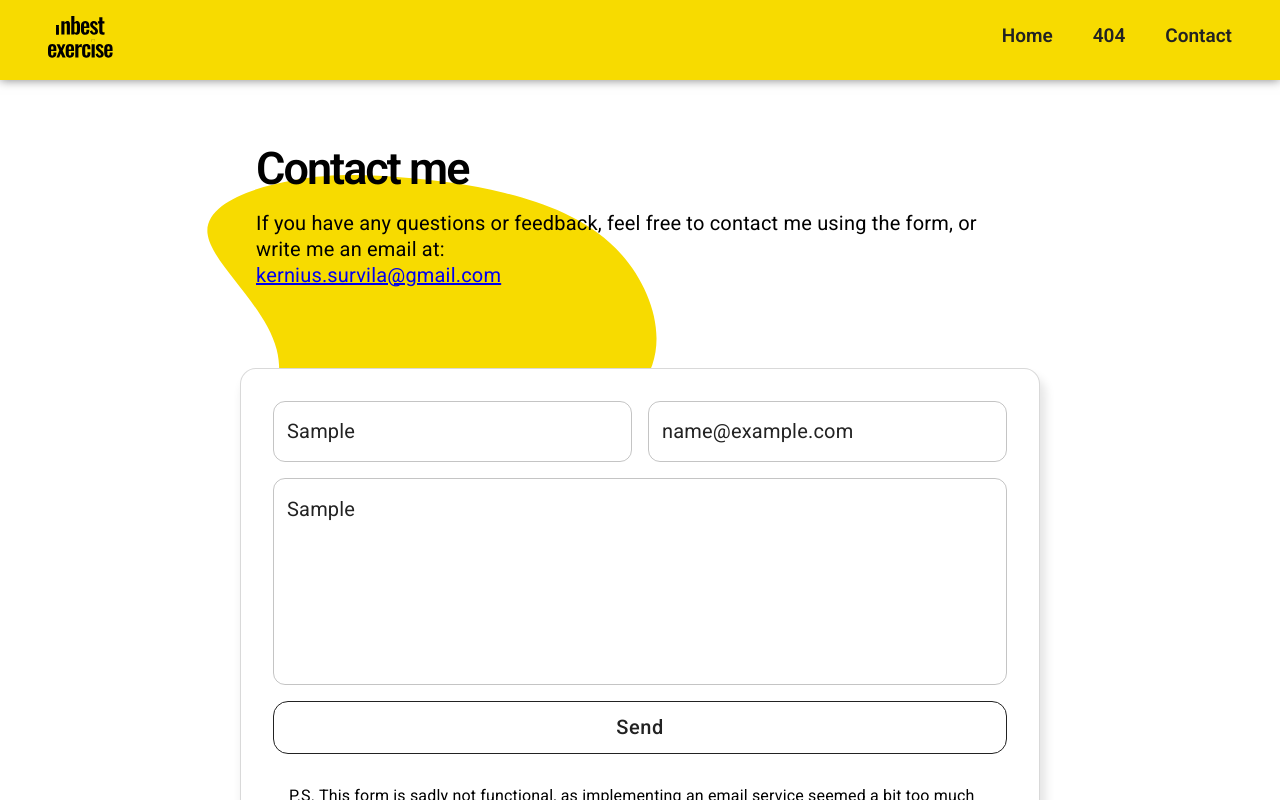
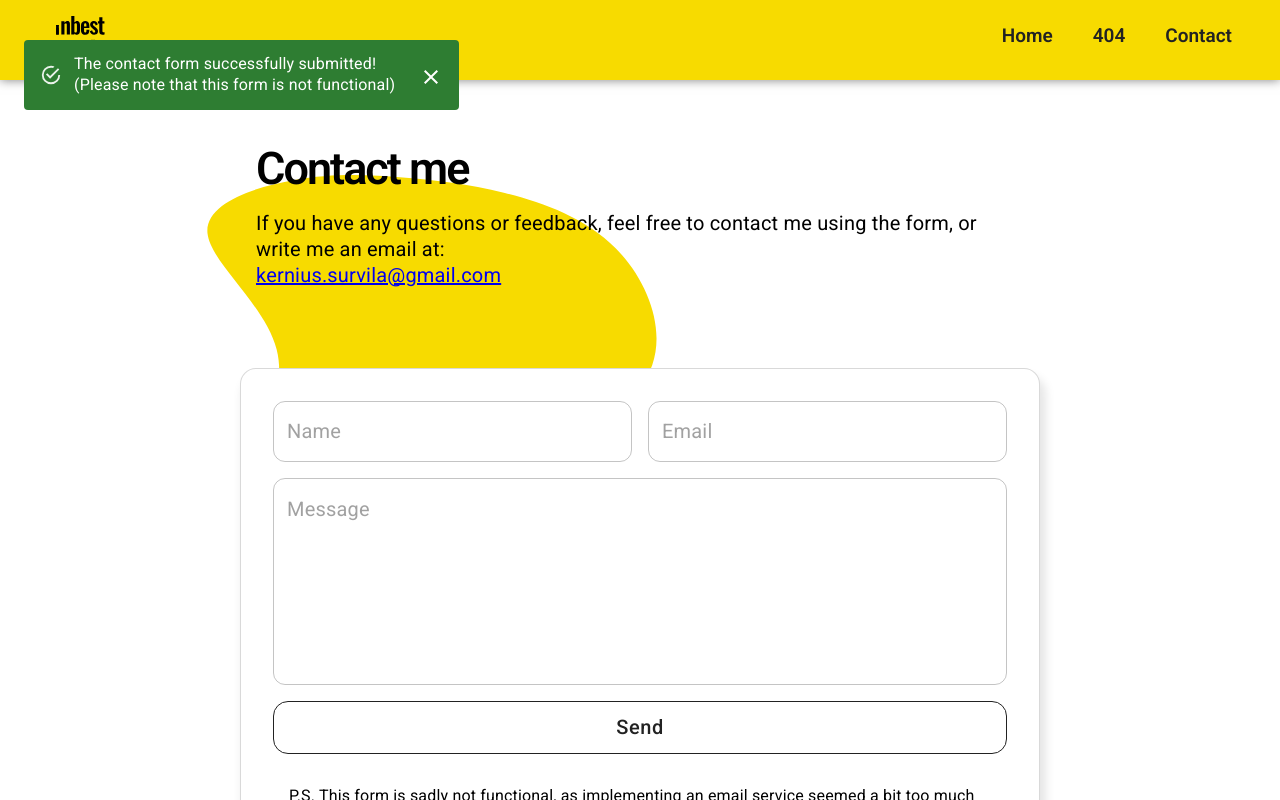
Before and after one commit to KerniusSur/Inbestai-Task, a React (Create React App) app: page /contact in a window 1280 px wide. Both pictures are taken after typing "Sample", "name@example.com", "Sample" into the empty fields and a click on the button "Send". Shown: the top 800 px of the page. Built offline with nearby package versions, Linux system fonts and the light colour scheme.

Commit message:
add new line handling in snackbar

```diff
--- a/src/components/InbestSnackbar.tsx
+++ b/src/components/InbestSnackbar.tsx
@@ -7,10 +7,11 @@ import {
   Snackbar,
   Typography,
 } from "@mui/material";
-import ToastContent from "models/toast/ToastContent";
+import ToastContent from "../models/toast/ToastContent";
 import { SyntheticEvent, useEffect, useState } from "react";
 import { useAppSelector } from "../hooks/reduxHooks";
 import toast from "../store/toast";
+import { handleNewLine } from "../components/InbestCard";
 
 const InbestSnackbar = () => {
   const toastState = useAppSelector((state) => state.toasts);
@@ -66,7 +67,9 @@ const InbestSnackbar = () => {
           </IconButton>
         }
       >
-        <Typography variant="body2">{currentToast?.message}</Typography>
+        <Typography variant="body2">
+          {handleNewLine(currentToast?.message)}
+        </Typography>
       </Alert>
     </Snackbar>
   );
--- a/src/pages/ContactPage.tsx
+++ b/src/pages/ContactPage.tsx
@@ -10,6 +10,7 @@ import InbestBackgroundWidget from "../components/InbestBackgroundWidget";
 import InbestButton from "../components/InbestButton";
 import InbestInput from "../components/InbestInput";
 import { PageInnerContainer } from "../layouts/PublicLayout";
+import toasts from "../store/toast";
 
 const ContactPage = () => {
   const theme = useTheme();
@@ -18,6 +19,11 @@ const ContactPage = () => {
 
   const handleSubmit = (event: FormEvent<HTMLFormElement>) => {
     event.preventDefault();
+    toasts.success(
+      "The contact form successfully submitted!\n(Please note that this form is not functional)"
+    );
+    setValues(initialValues);
+
     console.log(
       `Thank you for your message!\n\nValues:\n\tName: ${values.name}\n\tEmail: ${values.email}\n\tMessage: ${values.message}`
     );
@@ -73,12 +79,14 @@ const ContactPage = () => {
           }}
         >
           <InbestInput
+            value={values.name}
             name="name"
             placeholder="Name"
             required
             onChange={handleChange}
           />
           <InbestInput
+            value={values.email}
             name="email"
             placeholder="Email"
             required
@@ -86,6 +94,7 @@ const ContactPage = () => {
           />
         </Box>
         <InbestInput
+          value={values.message}
           name="message"
           placeholder="Message"
           required
```
